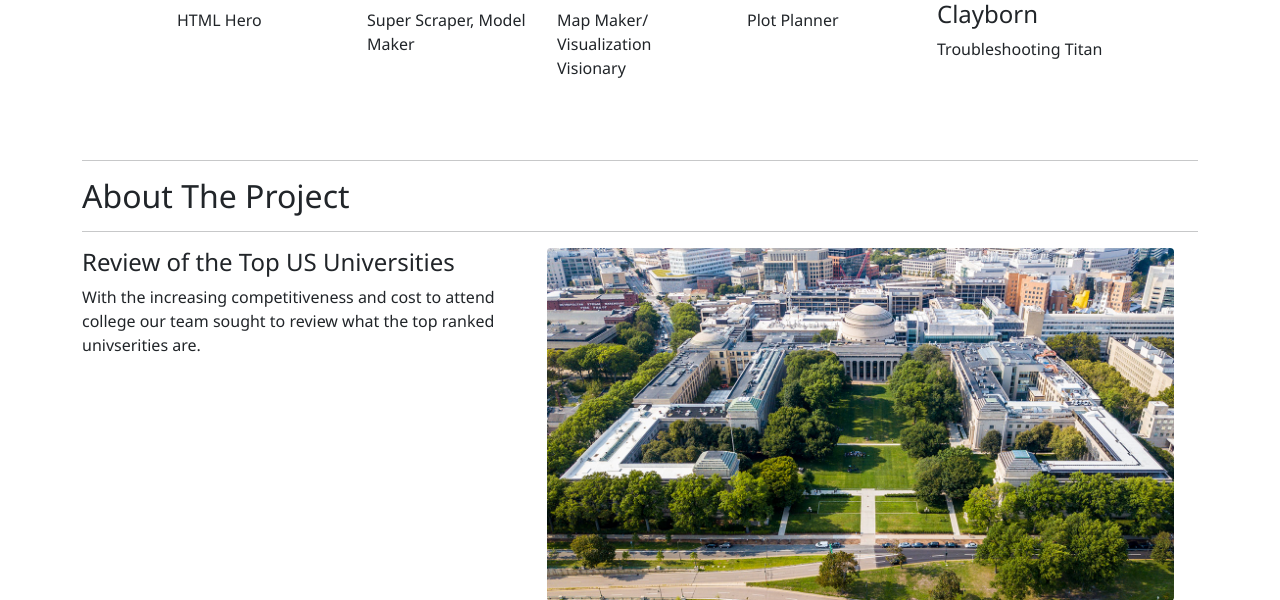
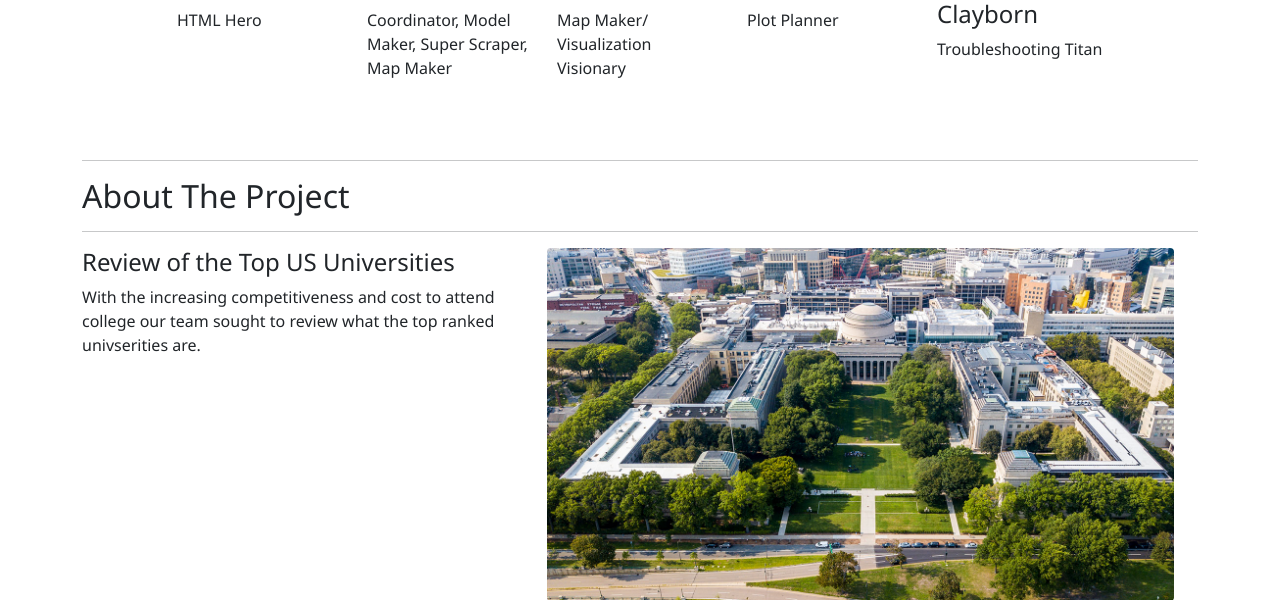
Before and after one commit to ZiboZhao0804/University-Ranking, a Flask app: page /aboutus in a window 1280 px wide. Shown: the part 346-946 px from the top of the page. Run offline with Flask 2, Linux system fonts and the light colour scheme; data that the repository does not hold is empty.

Commit message:
update aboutus.html

```diff
--- a/templates/aboutus.html
+++ b/templates/aboutus.html
@@ -58,7 +58,7 @@
             <div class="col-md-2" onclick="window.open(href=&quot;https://github.com/ZiboZhao0804&quot;)">
                 <img src="{{url_for('static', filename ='images/Zibo_Photo.jpg')}}" alt="Zibo" width="140" height="140" class="rounded-circle">
                 <h4>Zibo Zhao</h4>
-                <p>Super Scraper, Model Maker</p>
+                <p>Coordinator, Model Maker, Super Scraper, Map Maker</p>
             </div>
             <div class="col-md-2" onclick="window.open(href=&quot;https://github.com/NickP20&quot;)">
                 <img src="Images/NP_Picture.jpg" alt="Helena" width="140" height="140" class="rounded-circle">
```
